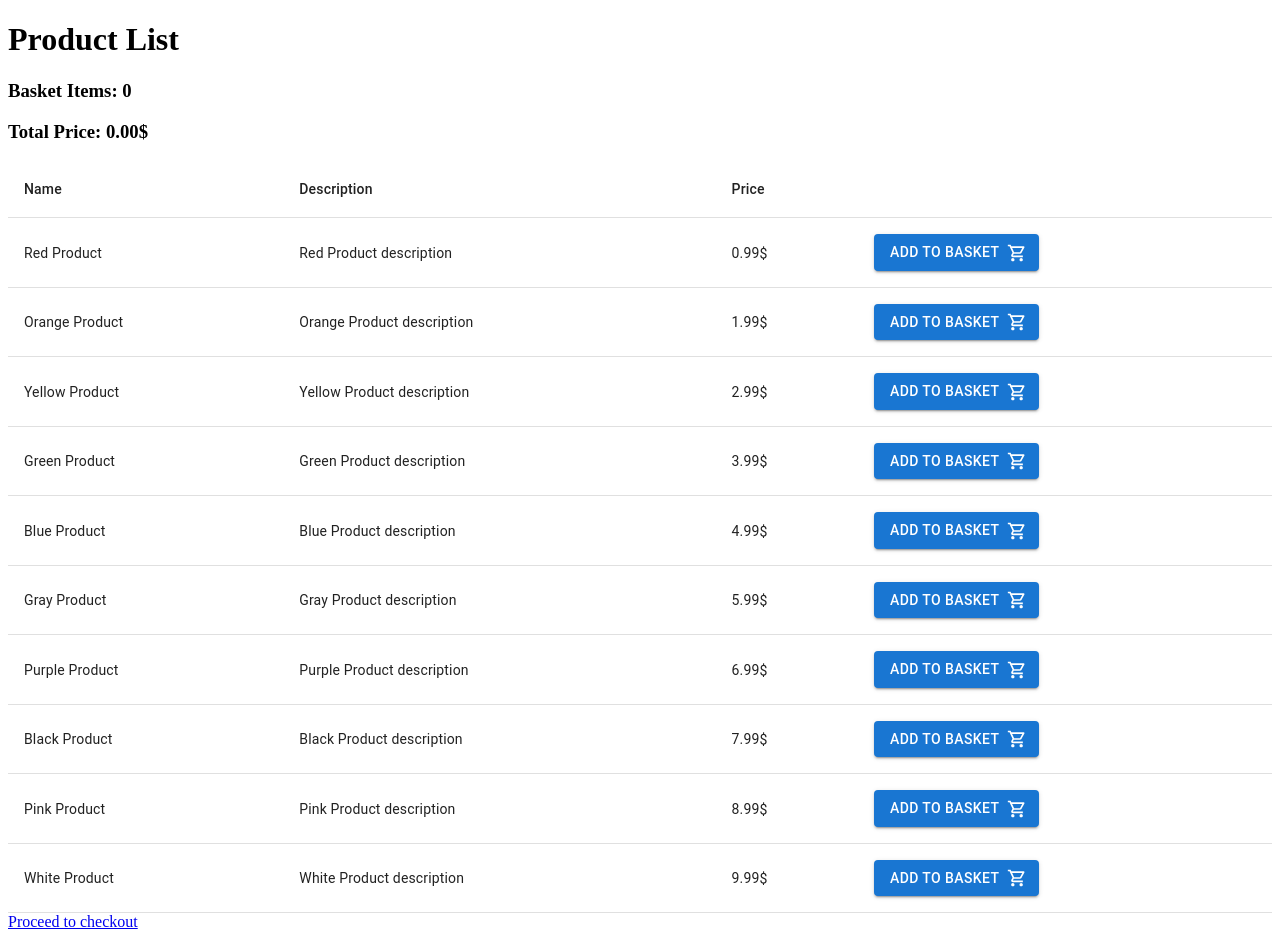
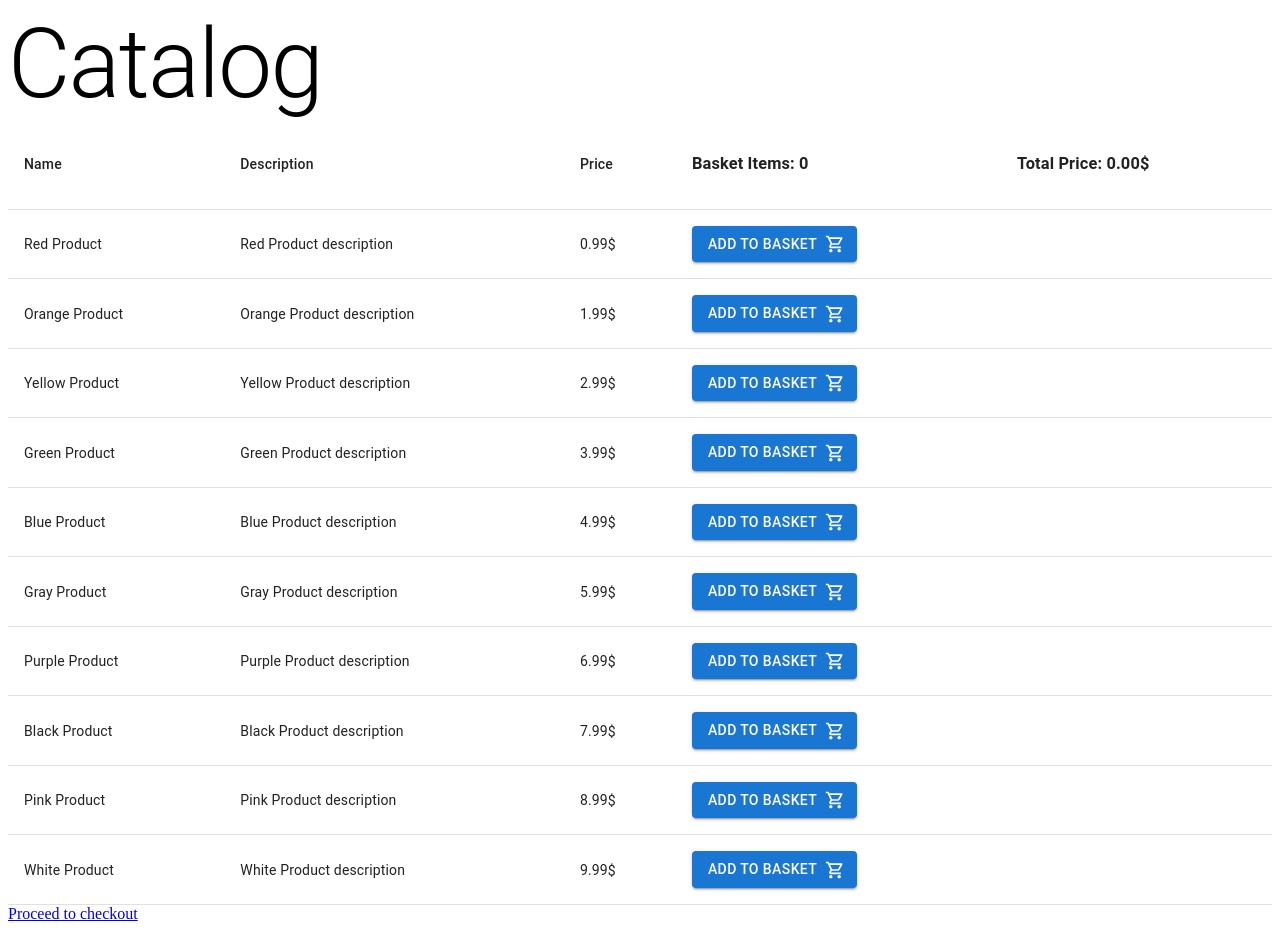
Before and after one commit to mrrustemka/shopping-simulator, a React (Create React App) app: page / in a window 1280 px wide. Built offline with nearby package versions, Linux system fonts and the light colour scheme.

Commit message:
fix-catalog-table

```diff
--- a/src/components/Product.jsx
+++ b/src/components/Product.jsx
@@ -30,8 +30,10 @@ function Product({ name, description, price, basketLimit, id }) {
         </TableCell>
         <TableCell>{description}</TableCell>
         <TableCell>{price + "$"}</TableCell>
+        {productState(id) ? (
+          <>
+            <TableCell></TableCell>
             <TableCell>
-          {productState(id) ? (
               <Button
                 onClick={() => removeBasket(id)}
                 variant="outlined"
@@ -39,7 +41,11 @@ function Product({ name, description, price, basketLimit, id }) {
               >
                 Remove from Basket
               </Button>
+            </TableCell>
+          </>
         ) : (
+          <>
+            <TableCell>
               <Button
                 onClick={() => addBasket(id)}
                 variant="contained"
@@ -47,8 +53,10 @@ function Product({ name, description, price, basketLimit, id }) {
               >
                 Add to Basket
               </Button>
+            </TableCell>
+            <TableCell></TableCell>
+          </>
         )}
-        </TableCell>
       </TableRow>
     </TableBody>
   );
--- a/src/components/ProductList.jsx
+++ b/src/components/ProductList.jsx
@@ -9,6 +9,7 @@ import TableCell from "@mui/material/TableCell";
 import TableContainer from "@mui/material/TableContainer";
 import TableHead from "@mui/material/TableHead";
 import TableRow from "@mui/material/TableRow";
+import Typography from "@mui/material/Typography";
 
 function ProductList() {
   const customerInfo = useSelector((state) => state);
@@ -19,9 +20,10 @@ function ProductList() {
   });
   return (
     <div>
-      <h1>Product List</h1>
-      <Info message="Basket Items" count={customerInfo.basket.length} unit="" />
-      <Info message="Total Price" count={basketPrice.toFixed(2)} unit="$" />
+      <Typography variant="h1" component="h1">
+        Catalog
+      </Typography>
+
       <TableContainer>
         <Table sx={{ minWidth: 650 }} aria-label="simple table">
           <TableHead>
@@ -29,7 +31,20 @@ function ProductList() {
               <TableCell>Name</TableCell>
               <TableCell>Description</TableCell>
               <TableCell>Price</TableCell>
-              <TableCell></TableCell>
+              <TableCell>
+                <Info
+                  message="Basket Items"
+                  count={customerInfo.basket.length}
+                  unit=""
+                />
+              </TableCell>
+              <TableCell>
+                <Info
+                  message="Total Price"
+                  count={basketPrice.toFixed(2)}
+                  unit="$"
+                />
+              </TableCell>
             </TableRow>
           </TableHead>
           {products.map((product) => (
```
Lines whose indentation alone changed are shown as unchanged.
